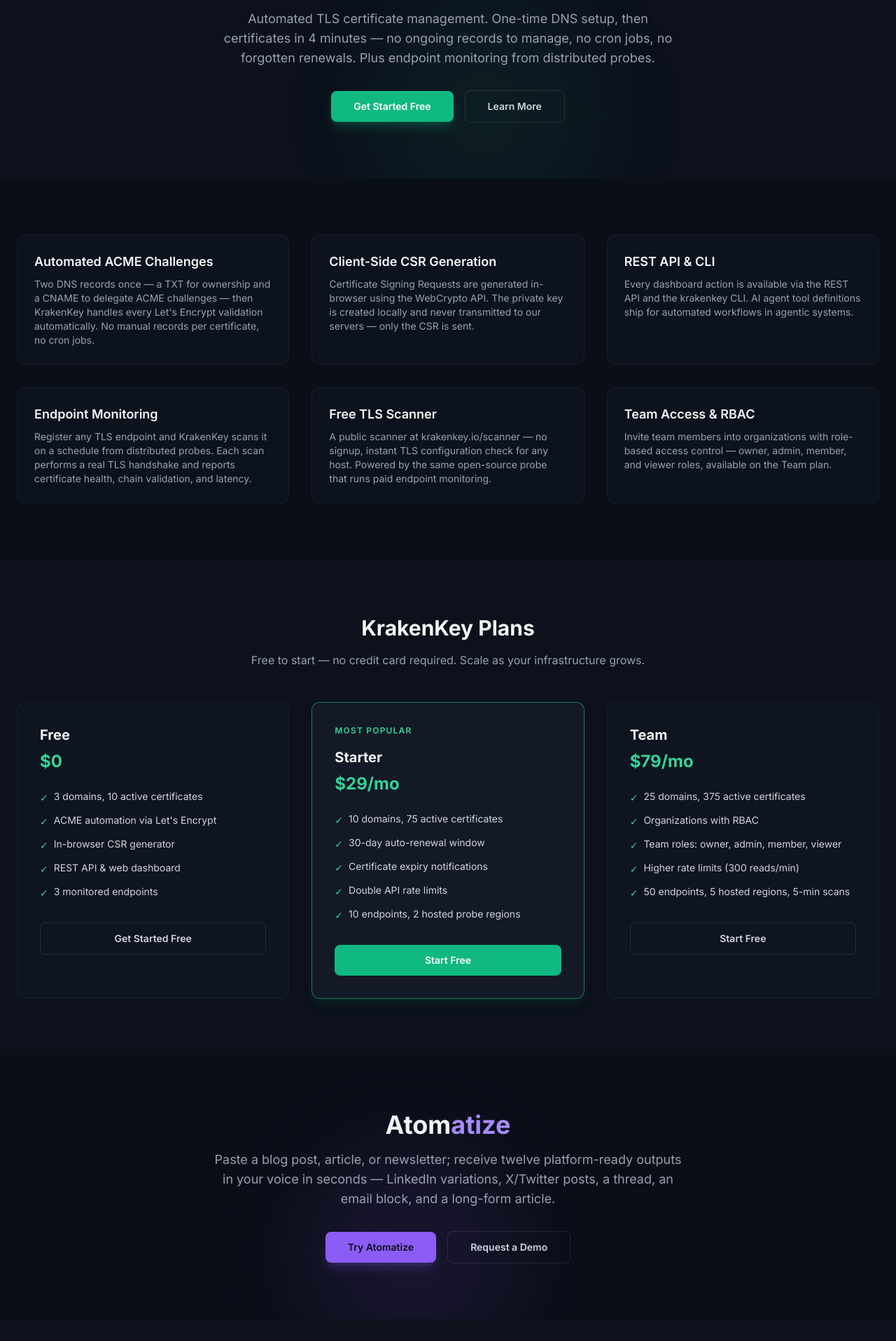
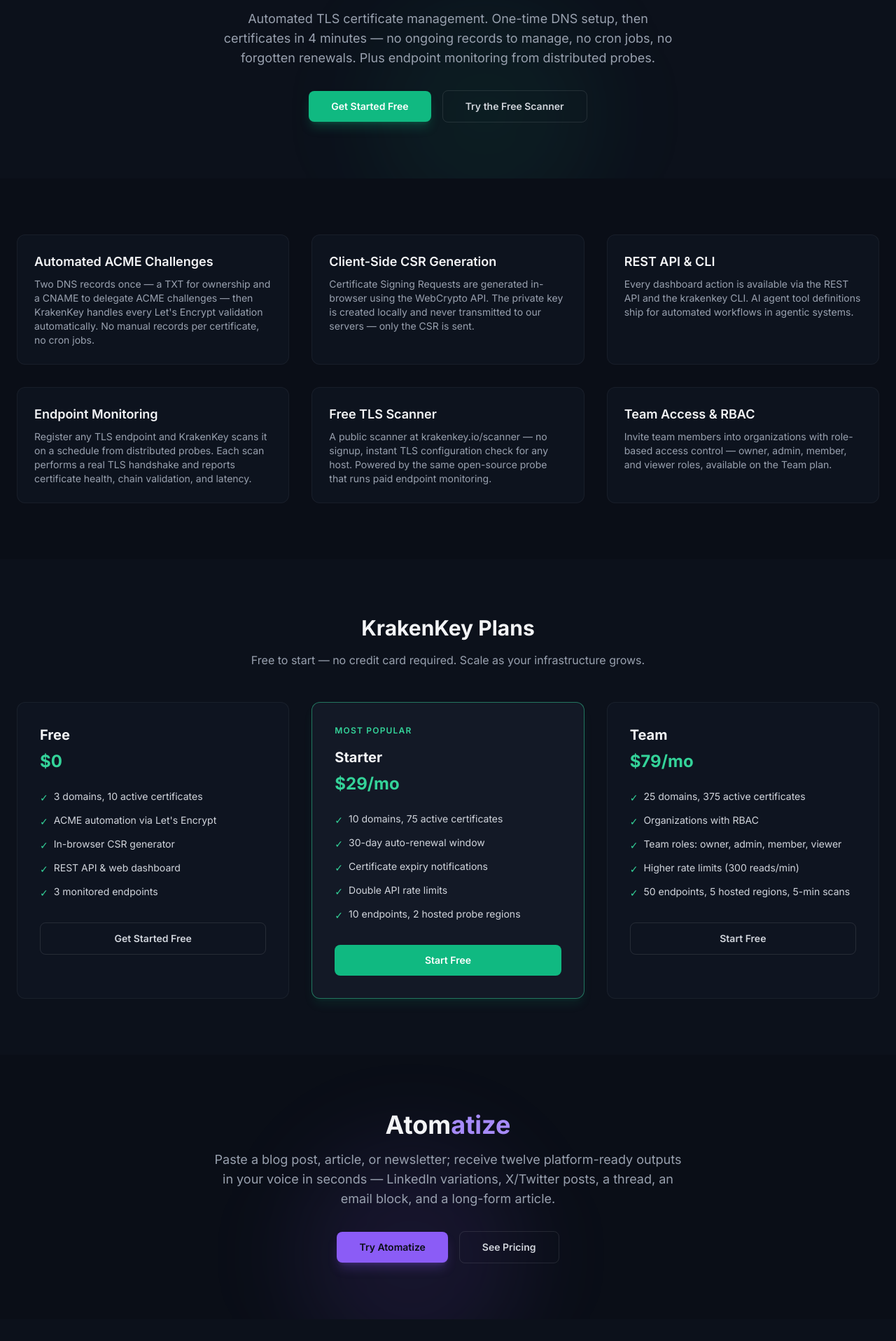
Before and after one commit to CloudWalkerIT/web, a Next.js app: page /products in a window 1280 px wide. Shown: the part 504-2420 px from the top of the page at 70% size. Built offline with nearby package versions, Linux system fonts and the light colour scheme; no server answers.

Commit message:
products: scanner and pricing CTAs replace dead ends, utm on outbound links

```diff
--- a/src/app/products/page.tsx
+++ b/src/app/products/page.tsx
@@ -239,19 +239,21 @@
           </p>
           <div className="mt-8 flex flex-col items-center justify-center gap-4 sm:flex-row">
             <a
-              href="https://krakenkey.io"
+              href="https://krakenkey.io?utm_source=cloudwalker.it&utm_medium=referral&utm_campaign=products"
               target="_blank"
               rel="noopener noreferrer"
               className="rounded-lg bg-accent-500 px-8 py-3 text-sm font-semibold text-white shadow-lg shadow-accent-500/25 transition hover:bg-accent-600"
             >
               Get Started Free
             </a>
-            <Link
-              href="/contact/"
+            <a
+              href="https://krakenkey.io/scanner?utm_source=cloudwalker.it&utm_medium=referral&utm_campaign=products"
+              target="_blank"
+              rel="noopener noreferrer"
               className="rounded-lg border border-white/10 px-8 py-3 text-sm font-semibold text-gray-300 transition hover:border-accent-400/50 hover:text-accent-400"
             >
-              Learn More
-            </Link>
+              Try the Free Scanner
+            </a>
           </div>
         </div>
       </Section>
@@ -306,7 +308,7 @@
                 ))}
               </ul>
               <a
-                href="https://krakenkey.io"
+                href="https://krakenkey.io?utm_source=cloudwalker.it&utm_medium=referral&utm_campaign=pricing"
                 target="_blank"
                 rel="noopener noreferrer"
                 className={`mt-8 block rounded-lg px-6 py-3 text-center text-sm font-semibold transition ${
@@ -335,19 +337,19 @@
           </p>
           <div className="mt-8 flex flex-col items-center justify-center gap-4 sm:flex-row">
             <a
-              href="https://atomatize.com"
+              href="https://atomatize.com?utm_source=cloudwalker.it&utm_medium=referral&utm_campaign=products"
               target="_blank"
               rel="noopener noreferrer"
               className="rounded-lg bg-electric-500 px-8 py-3 text-sm font-semibold text-dark-900 shadow-lg shadow-electric-500/25 transition hover:bg-electric-400"
             >
               Try Atomatize
             </a>
-            <Link
-              href="/contact/"
+            <a
+              href="#atomatize-pricing"
               className="rounded-lg border border-white/10 px-8 py-3 text-sm font-semibold text-gray-300 transition hover:border-electric-400/50 hover:text-electric-400"
             >
-              Request a Demo
-            </Link>
+              See Pricing
+            </a>
           </div>
         </div>
       </Section>
@@ -368,7 +370,7 @@
       </Section>
 
       {/* Atomatize Pricing */}
-      <Section>
+      <Section id="atomatize-pricing" className="scroll-mt-24">
         <div className="text-center">
           <h2 className="text-3xl font-bold">Atomatize Plans</h2>
           <p className="mx-auto mt-4 max-w-xl text-gray-400">
@@ -402,7 +404,7 @@
                 ))}
               </ul>
               <a
-                href="https://atomatize.com"
+                href="https://atomatize.com?utm_source=cloudwalker.it&utm_medium=referral&utm_campaign=pricing"
                 target="_blank"
                 rel="noopener noreferrer"
                 className={`mt-8 block rounded-lg px-6 py-3 text-center text-sm font-semibold transition ${
```
